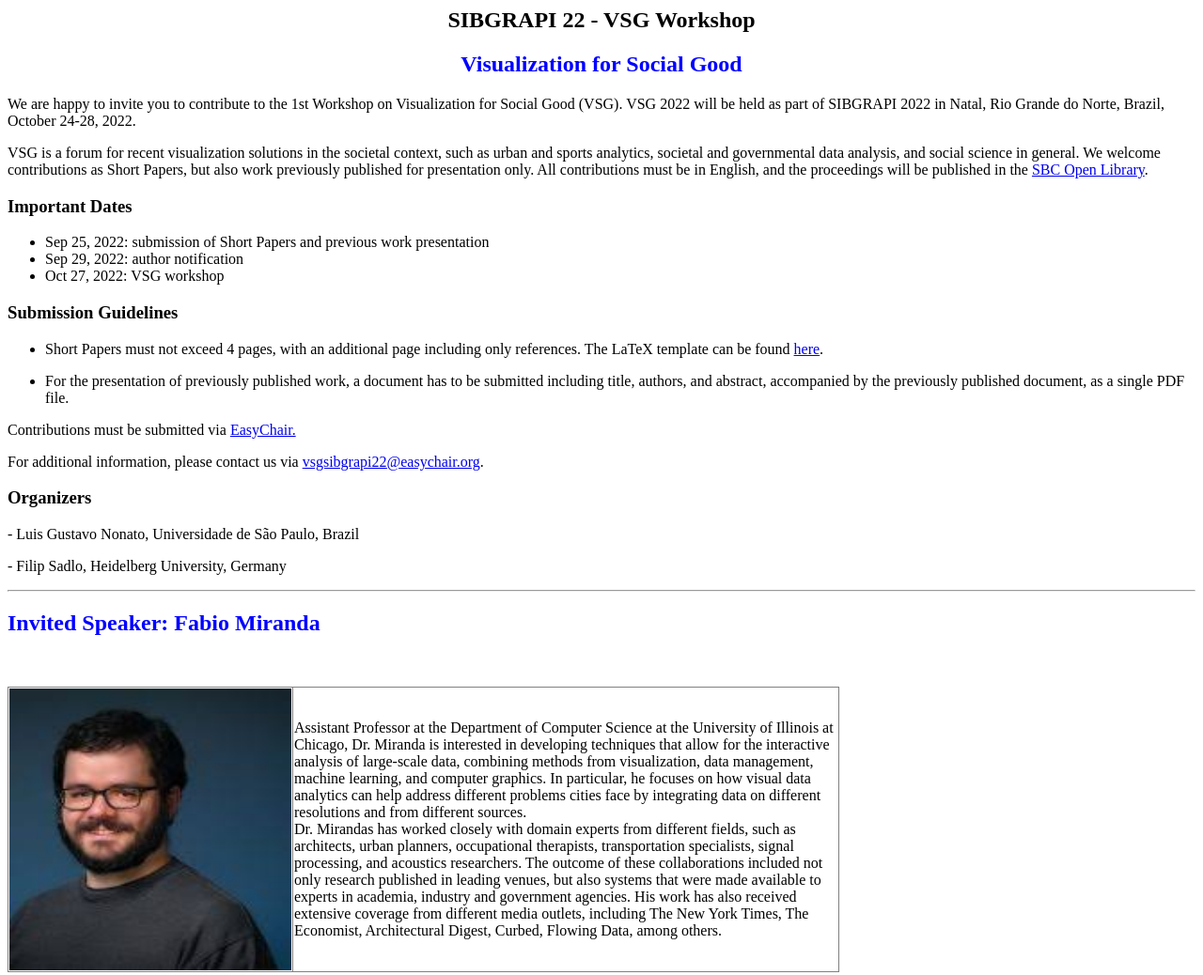
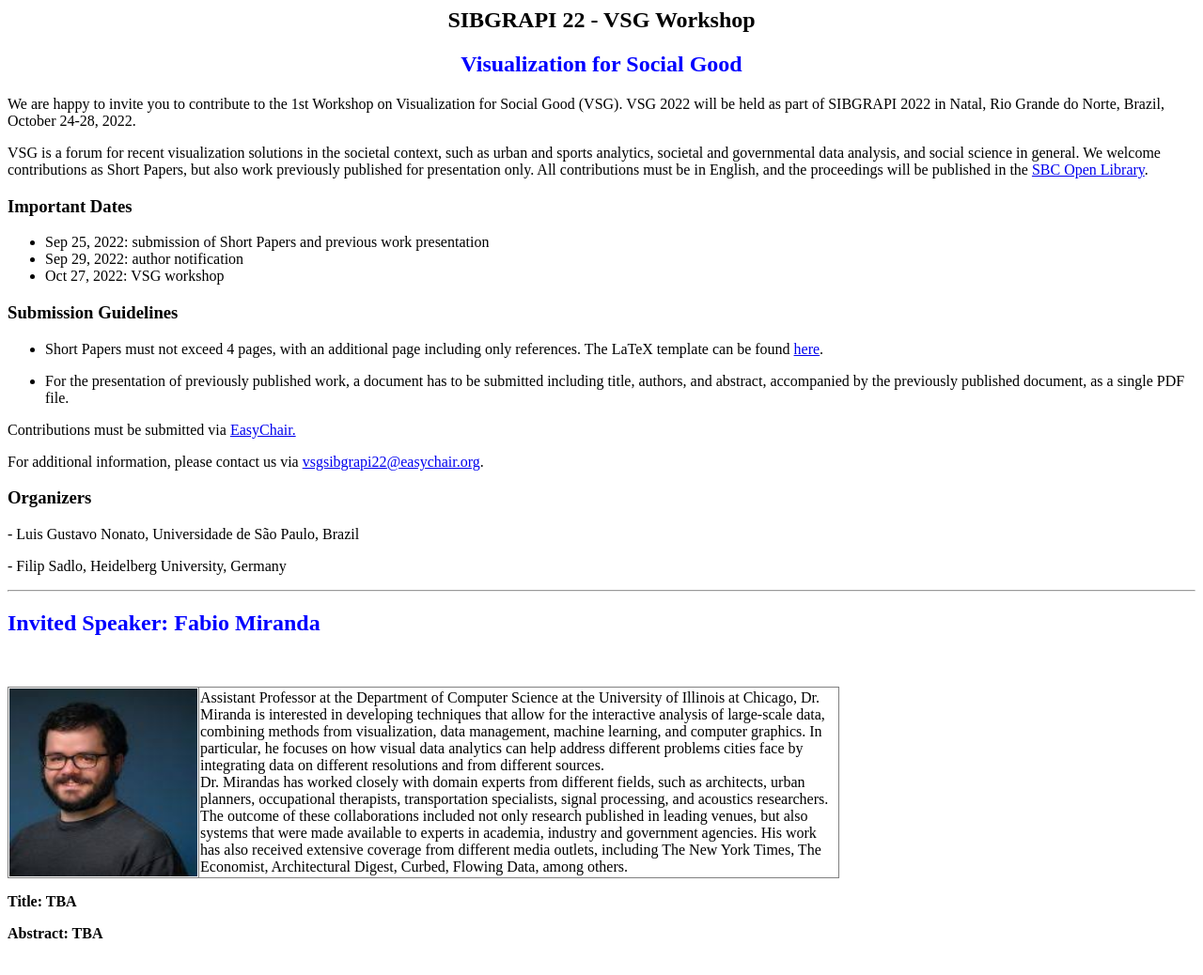
Before and after one commit to SIBGRAPI22-VSG/SIBGRAPI22-VSG.github.io, a plain HTML site: page index.html in a window 1280 px wide. Shown: the top 1038 px of the page at 94% size. Drawn offline with Linux system fonts and the light colour scheme.

Commit message:
Update index.html

```diff
--- a/index.html
+++ b/index.html
@@ -26,7 +26,7 @@
 <table style="border-collapse: collapse; width: 70%;" border="1">
 <tbody>
 <tr>
-<td style="width: 20.0%;"><img src="./images/fabio.jpeg" alt="fabio" width="300" height="300" /></td>
+<td style="width: 20.0%;"><img src="./images/fabio.jpeg" alt="fabio" width="200" height="200" /></td>
 <td style="width: 80.0%;">
 <div>Assistant Professor at the Department of Computer Science at the University of Illinois at Chicago, Dr. Miranda is interested in developing techniques that allow for the interactive analysis of large-scale data, combining methods from visualization, data management, machine learning, and computer graphics. In particular, he focuses on how visual data analytics can help address different problems cities face by integrating data on different resolutions and from different sources.</div>
 <div>Dr. Mirandas has worked closely with domain experts from different fields, such as architects, urban planners, occupational therapists, transportation specialists, signal processing, and acoustics researchers. The outcome of these collaborations included not only research published in leading venues, but also systems that were made available to experts in academia, industry and government agencies. His work has also received extensive coverage from different media outlets, including The New York Times, The Economist, Architectural Digest, Curbed, Flowing Data, among others.</div>
```
